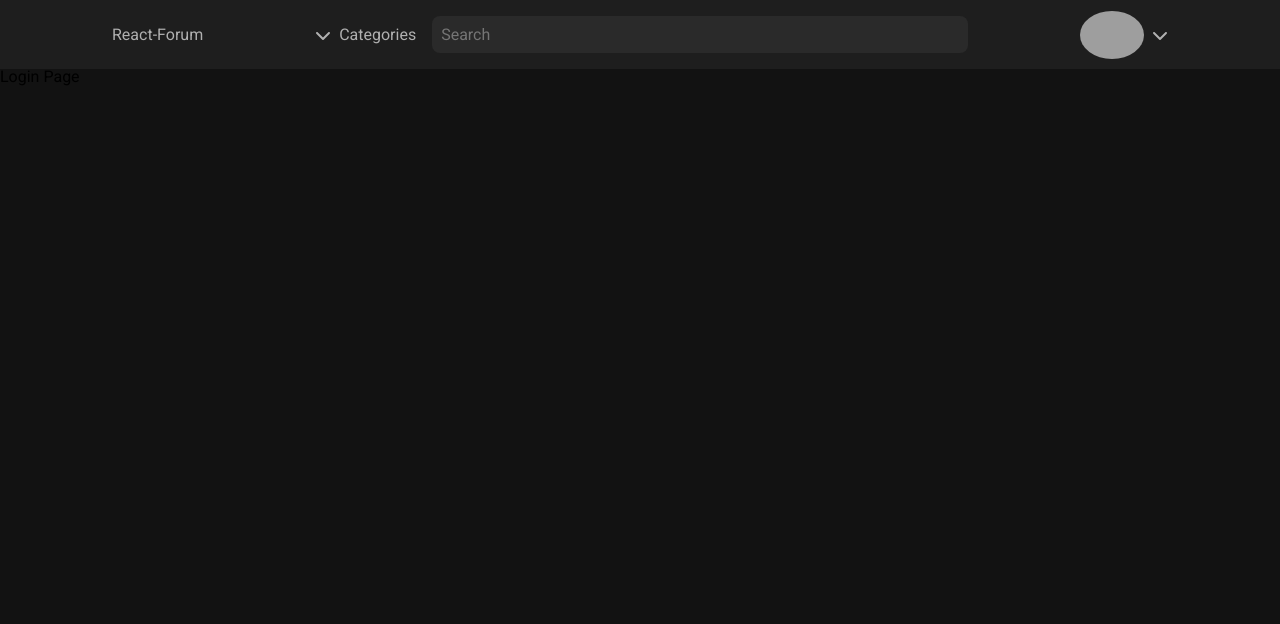
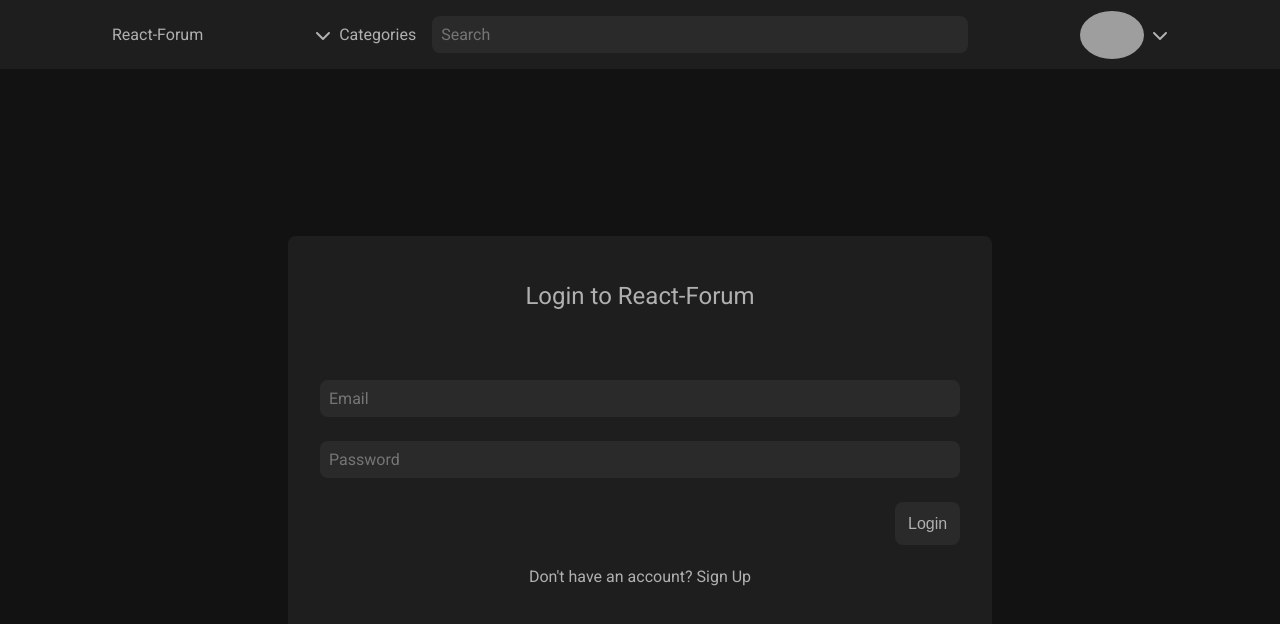
Before and after one commit to jacekkonieczny/react-forum, a React (Create React App) app in the folder frontend/: page /login in a window 1280 px wide. Shown: the top 624 px of the page. Built offline with nearby package versions, Linux system fonts and the light colour scheme; grey boxes are pictures that could not be loaded.

Commit message:
add login form

```diff
--- a/frontend/src/pages/Login.tsx
+++ b/frontend/src/pages/Login.tsx
@@ -1,9 +1,19 @@
 import React from 'react';
+import {Link} from "react-router-dom";
 
 const Login = () => {
     return (
-        <div>
-            Login Page
+        <div className="login">
+            <form className="login__form">
+                <h2 className="login__title">Login to React-Forum</h2>
+                <input className="login__input" type="email" placeholder="Email"/>
+                <input className="login__input" type="password" placeholder="Password"/>
+                <button type="submit" className="login__button">Login</button>
+                <Link className="login__link" to="/register">
+                    Don't have an account?
+                    <span> Sign Up</span>
+                </Link>
+            </form>
         </div>
     );
 };
--- a/frontend/src/scss/App.scss
+++ b/frontend/src/scss/App.scss
@@ -1,7 +1,7 @@
 @import url('https://fonts.googleapis.com/css2?family=Roboto:ital,wght@0,100..900;1,100..900&display=swap');
 @import "colors";
 @import "Navbar";
-@import "Register";
+@import "Login";
 
 html, body, div, span, applet, object, iframe,
 h1, h2, h3, h4, h5, h6, p, blockquote, pre,
--- a/frontend/src/scss/Register.scss
+++ b/frontend/src/scss/Login.scss
@@ -1,4 +1,4 @@
-.register {
+.register, .login {
   flex-grow: 1;
   display: flex;
   justify-content: center;
@@ -12,6 +12,7 @@
     padding: 3rem 2rem;
     display: flex;
     flex-direction: column;
+    align-items: center;
     gap: 1.5rem;
     background-color: $bg-secondary;
     border-radius: 0.5rem;
@@ -25,6 +26,8 @@
   }
 
   &__input {
+    width: 100%;
+    box-sizing: border-box;
     padding: 0.5rem;
     border: 0.1rem solid transparent;
     border-radius: 0.5rem;
@@ -48,5 +51,24 @@
     color: $text-default;
     border-radius: 0.5rem;
     font-size: 1rem;
+
+    &:hover {
+      color: lighten($text-default, 25%);
+    }
+
+    &:active {
+      background-color: lighten($bg-tertiary, 25%);
+    }
+  }
+
+  &__link {
+    text-decoration: none;
+    color: $text-default;
+
+    &:hover {
+      span {
+        color: lighten($text-default, 25%);
+      }
+    }
   }
 }
```
